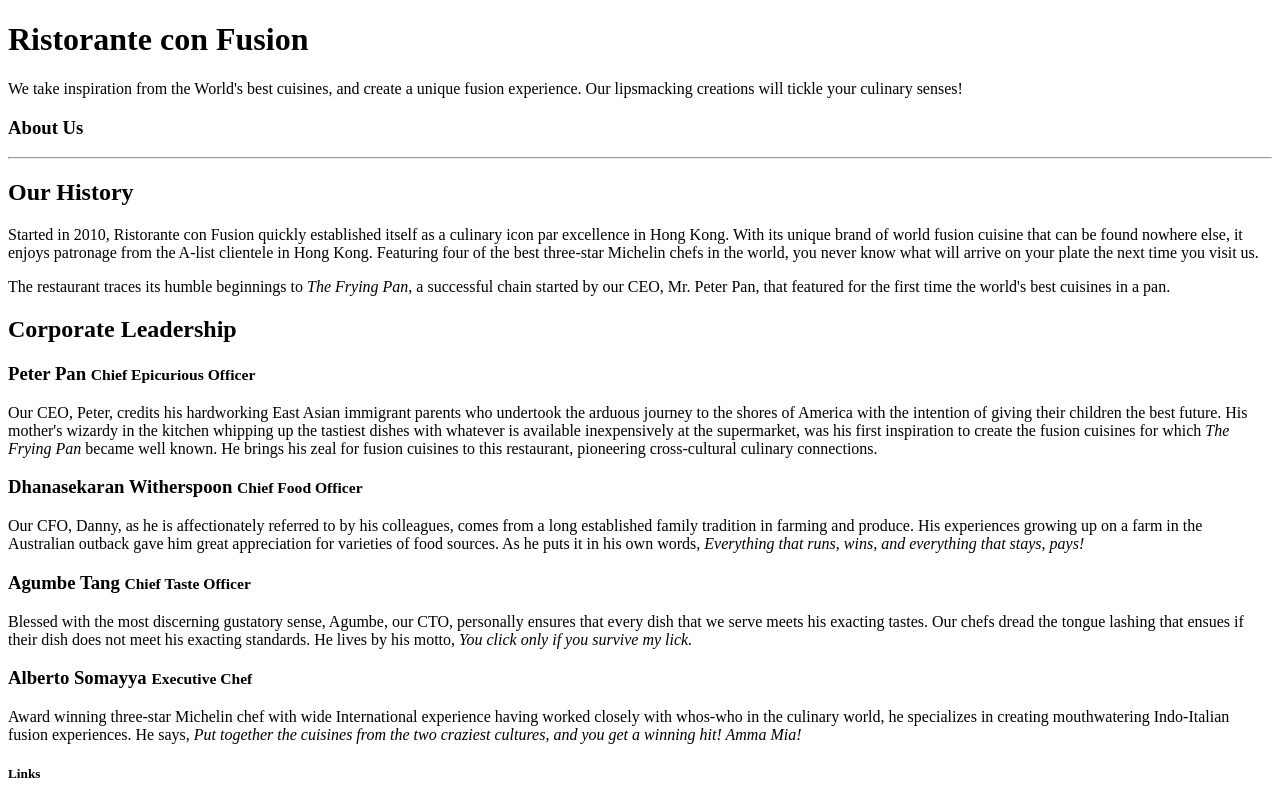
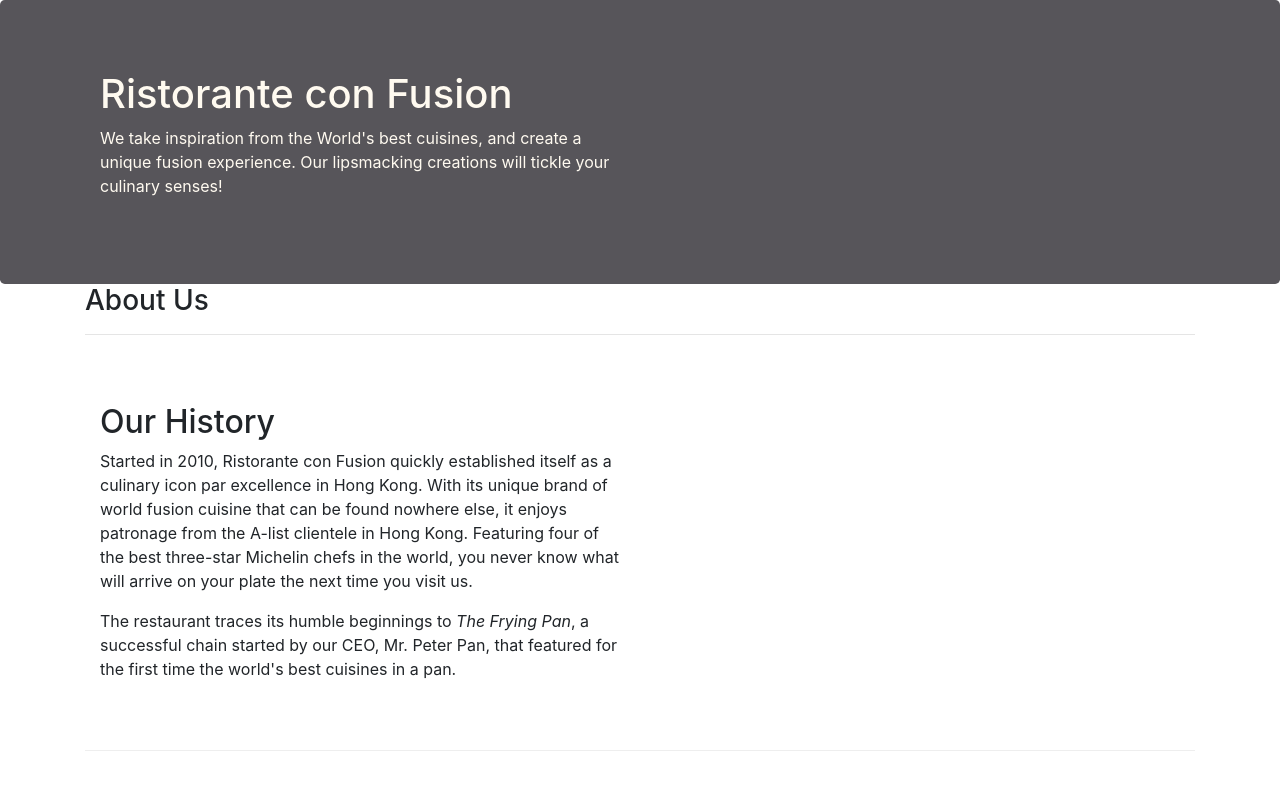
Before and after one commit to muditbit/Front-End-Web-UI-Framework-and-Tools-Bootstrap-4, a website: page aboutus.html in a window 1280 px wide. Shown: the top 798 px of the page. Drawn offline with nearby package versions, Linux system fonts and the light colour scheme.

Commit message:
Assignment-1

```diff
--- a/aboutus.html
+++ b/aboutus.html
@@ -3,8 +3,18 @@
 
 <head>
 
+
+
+    <!-- Required meta tags always come first -->
+    <meta charset="utf-8">
+    <meta name="viewport" content="width=device-width, initial-scale=1, shrink-to-fit=no">
+    <meta http-equiv="x-ua-compatible" content="ie=edge">
+
+    <!-- Bootstrap CSS -->
+    <link rel="stylesheet" href="node_modules/bootstrap/dist/css/bootstrap.min.css">
+
+    <link rel="stylesheet" href="css/style.css">
     <title>Ristorante Con Fusion: About Us</title>
-
 </head>
 
 <body>
@@ -22,36 +32,35 @@
         </div>
     </header>
 
-    <div>
-        <div>
-            <div>
+    <div class="container">
+        <div class="row">
+            <div class="col-12">
                <h3>About Us</h3>
                <hr>
             </div>
         </div>
 
-        <div>
-            <div>
+        <div class="row row-content align-items-center">
+            <div class="col-12 col-sm-6">
                 <h2>Our History</h2>
                 <p>Started in 2010, Ristorante con Fusion quickly established itself as a culinary icon par excellence in Hong Kong. With its unique brand of world fusion cuisine that can be found nowhere else, it enjoys patronage from the A-list clientele in Hong Kong.  Featuring four of the best three-star Michelin chefs in the world, you never know what will arrive on your plate the next time you visit us.</p>
                 <p>The restaurant traces its humble beginnings to <em>The Frying Pan</em>, a successful chain started by our CEO, Mr. Peter Pan, that featured for the first time the world's best cuisines in a pan.</p>
             </div>
-            <div>
-            </div>
+
         </div>
 
 
-        <div>
-            <div>
+        <div class="row row-content align-items-center">
+            <div class="col-12">
                 <h2>Corporate Leadership</h2>
                 <h3>Peter Pan <small>Chief Epicurious Officer</small></h3>
-                <p>Our CEO, Peter, credits his hardworking East Asian immigrant parents who undertook the arduous journey to the shores of America with the intention of giving their children the best future. His mother's wizardy in the kitchen whipping up the tastiest dishes with whatever is available inexpensively at the supermarket, was his first inspiration to create the fusion cuisines for which <em>The Frying Pan</em> became well known. He brings his zeal for fusion cuisines to this restaurant, pioneering cross-cultural culinary connections.</p>
+                <p class="d-none d-sm-block">Our CEO, Peter, credits his hardworking East Asian immigrant parents who undertook the arduous journey to the shores of America with the intention of giving their children the best future. His mother's wizardy in the kitchen whipping up the tastiest dishes with whatever is available inexpensively at the supermarket, was his first inspiration to create the fusion cuisines for which <em>The Frying Pan</em> became well known. He brings his zeal for fusion cuisines to this restaurant, pioneering cross-cultural culinary connections.</p>
                 <h3>Dhanasekaran Witherspoon <small>Chief Food Officer</small></h3>
-                <p>Our CFO, Danny, as he is affectionately referred to by his colleagues, comes from a long established family tradition in farming and produce. His experiences growing up on a farm in the Australian outback gave him great appreciation for varieties of food sources. As he puts it in his own words, <em>Everything that runs, wins, and everything that stays, pays!</em></p>
+                <p class="d-none d-sm-block">Our CFO, Danny, as he is affectionately referred to by his colleagues, comes from a long established family tradition in farming and produce. His experiences growing up on a farm in the Australian outback gave him great appreciation for varieties of food sources. As he puts it in his own words, <em>Everything that runs, wins, and everything that stays, pays!</em></p>
                 <h3>Agumbe Tang <small>Chief Taste Officer</small></h3>
-                <p>Blessed with the most discerning gustatory sense, Agumbe, our CTO, personally ensures that every dish that we serve meets his exacting tastes. Our chefs dread the tongue lashing that ensues if their dish does not meet his exacting standards. He lives by his motto, <em>You click only if you survive my lick.</em></p>
+                <p class="d-none d-sm-block">Blessed with the most discerning gustatory sense, Agumbe, our CTO, personally ensures that every dish that we serve meets his exacting tastes. Our chefs dread the tongue lashing that ensues if their dish does not meet his exacting standards. He lives by his motto, <em>You click only if you survive my lick.</em></p>
                 <h3>Alberto Somayya <small>Executive Chef</small></h3>
-                <p>Award winning three-star Michelin chef with wide International experience having worked closely with whos-who in the culinary world, he specializes in creating mouthwatering Indo-Italian fusion experiences. He says, <em>Put together the cuisines from the two craziest cultures, and you get a winning hit! Amma Mia!</em></p>
+                <p class="d-none d-sm-block">Award winning three-star Michelin chef with wide International experience having worked closely with whos-who in the culinary world, he specializes in creating mouthwatering Indo-Italian fusion experiences. He says, <em>Put together the cuisines from the two craziest cultures, and you get a winning hit! Amma Mia!</em></p>
             </div>
        </div>
 
@@ -99,6 +108,11 @@
         </div>
     </footer>
 
+    <!-- jQuery first, then Popper.js, then Bootstrap JS. -->
+    <script src="node_modules/jquery/dist/jquery.slim.min.js"></script>
+    <script src="node_modules/popper.js/dist/umd/popper.min.js"></script>
+    <script src="node_modules/bootstrap/dist/js/bootstrap.min.js"></script>
+
 </body>
 
 </html>
```
